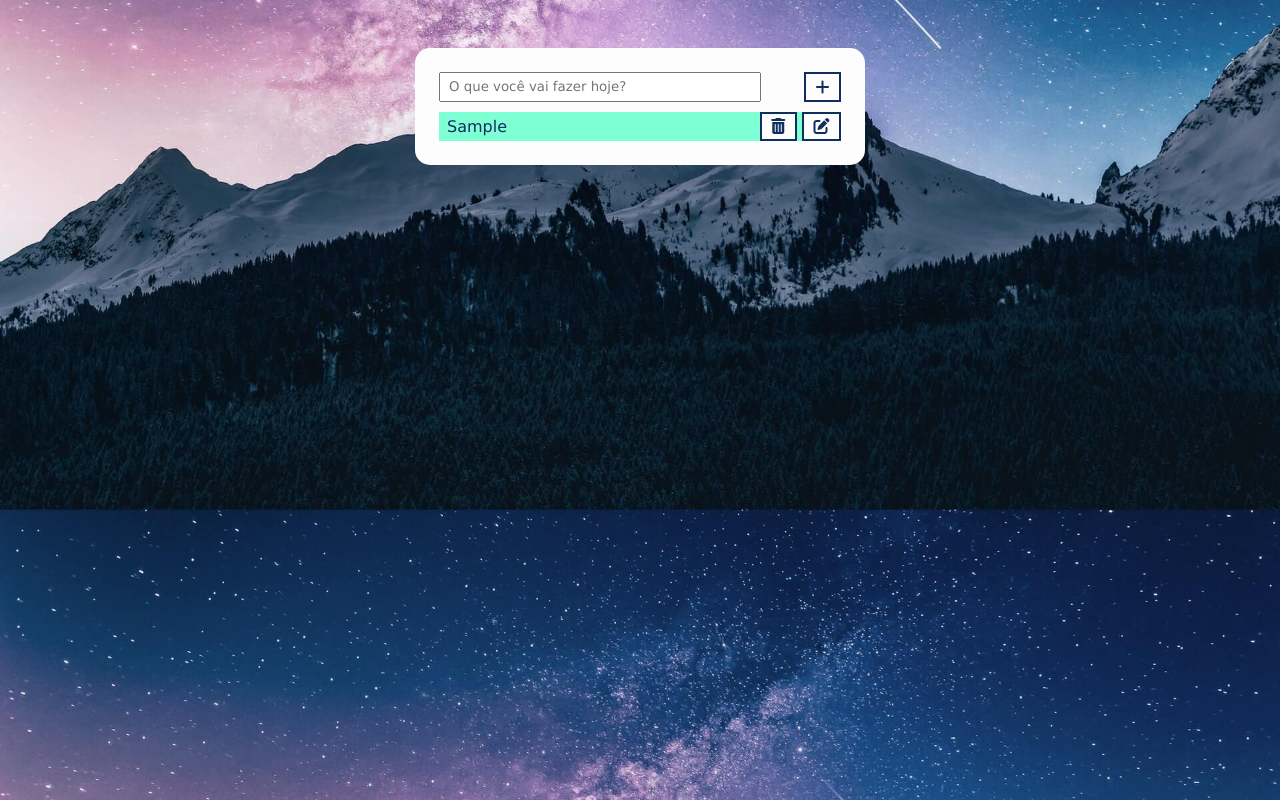
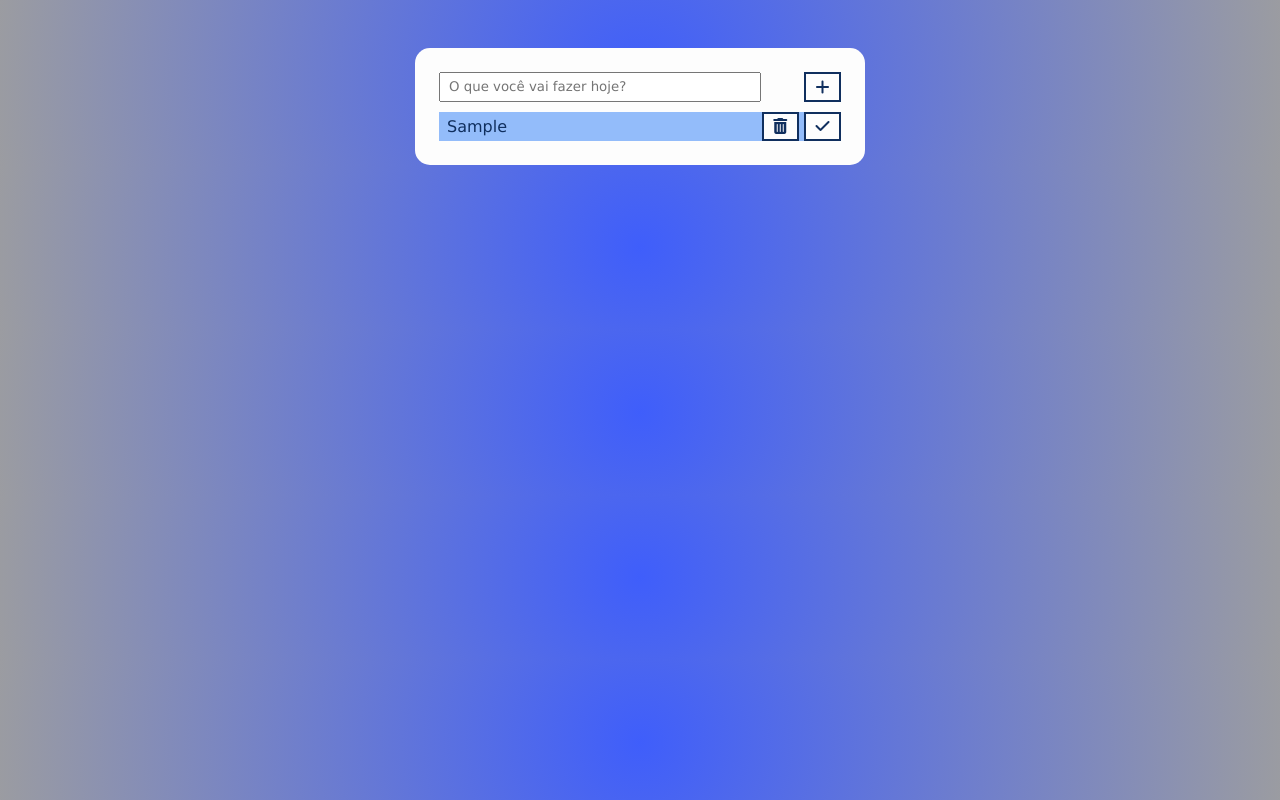
Before and after one commit to guilherme-kunsch/ToDoList, a plain HTML site: page index.html in a window 1280 px wide. Both pictures are taken after typing "Sample" into the empty fields and a click on the button 822 px from the left and 86 px from the top of the page. Drawn offline with Linux system fonts and the light colour scheme.

Commit message:
finalizando projeto

```diff
--- a/css/style.css
+++ b/css/style.css
@@ -8,9 +8,16 @@
 }
 
 body {
-  background-image: url("../img/bg.jpg");
+  /* background-image: url("../img/bg.jpg");
   background-position: center;
-  background-size: cover;
+  background-size: cover; */
+  background: rgb(63, 94, 251);
+  background: radial-gradient(
+    circle,
+    rgba(63, 94, 251, 1) 0%,
+    rgba(155, 156, 161, 1) 100%
+  );
+  font-family: "Roboto", sans-serif;
 }
 
 button {
@@ -64,7 +71,7 @@ input {
   width: 100%;
   margin-top: 10px;
   padding: 0 0 0 0.5rem;
-  background-color: aquamarine;
+  background-color: #93bcfa;
   color: #102f5e;
   font-size: 16px;
   align-items: center;
@@ -74,6 +81,10 @@ input {
   display: flex; /* Mostrar a tarefa quando a classe 'mostrar' estiver presente */
 }
 
+.tarefa.feita {
+  background-color: rgb(69, 253, 69);
+}
+
 .buttons {
   display: flex;
   gap: 5px;
--- a/index.html
+++ b/index.html
@@ -1,9 +1,12 @@
 <!DOCTYPE html>
-<html lang="en">
+<html lang="pt-br">
   <head>
     <meta charset="UTF-8" />
     <meta name="viewport" content="width=device-width, initial-scale=1.0" />
     <link rel="stylesheet" href="fontawesome-free-6.5.1-web/css/all.css" />
+    <link rel="preconnect" href="https://fonts.googleapis.com">
+    <link rel="preconnect" href="https://fonts.gstatic.com" crossorigin>
+    <link href="https://fonts.googleapis.com/css2?family=Roboto&display=swap" rel="stylesheet">
     <link rel="stylesheet" href="css/style.css" />
     <title>To Do List</title>
   </head>
@@ -19,7 +22,7 @@
           <i class="fa-solid fa-plus"></i>
         </button>
       </form>
-      <div id="result-todo"></div>
+      <div class="result-todo"></div>
       </div>
     </div>
   </body>
--- a/js/scripts.js
+++ b/js/scripts.js
@@ -1,6 +1,6 @@
 const formTodo = document.querySelector(".todo");
 const inputToDo = document.querySelector("#todo-list");
-const result = document.querySelector("#result-todo");
+const result = document.querySelector(".result-todo");
 
 const criaDiv = (tarefa) => {
   const inputValue = inputToDo.value;
@@ -9,36 +9,51 @@ const criaDiv = (tarefa) => {
   tarefa.textContent = inputValue;
 
   //Div Pai chamada buttons
-  const divPai = document.createElement("div")
-  divPai.classList.add("buttons")
-  tarefa.appendChild(divPai)
+  const divPai = document.createElement("div");
+  divPai.classList.add("buttons");
+  tarefa.appendChild(divPai);
 
   //criando um botão de com icone de apagar
-  const apagar = document.createElement("button")
-  divPai.appendChild(apagar)
+  const apagar = document.createElement("button");
+  apagar.classList.add("button_apagar");
+  divPai.appendChild(apagar);
 
-  const iconApagar = document.createElement("i")
+  const iconApagar = document.createElement("i");
   iconApagar.classList.add("fas", "fa-trash-alt");
   apagar.appendChild(iconApagar);
 
-  //criando um botão de com icone de editar
-  const edit = document.createElement("button");
-  divPai.appendChild(edit)
+  //criando um botão de com icone de marcar como feito
+  const feito = document.createElement("button");
+  feito.classList.add("button_marcar");
+  divPai.appendChild(feito);
 
-  const icon = document.createElement("i")
-  icon.classList.add("fas", "fa-pen-to-square");
-  edit.appendChild(icon);
+  const iconFeito = document.createElement("i");
+  iconFeito.classList.add("fas", "fa-check");
+  feito.appendChild(iconFeito);
 
   tarefa.classList.add("mostrar");
   result.appendChild(tarefa);
 
+  apagar.addEventListener("click", function () {
+    tarefa.remove();
+  });
+
+  feito.addEventListener("click", function () {
+    tarefa.classList.add("feita");
+    result.appendChild(tarefa);
+  });
+
   inputToDo.value = "";
-
-}
+};
 
 formTodo.addEventListener("submit", (e) => {
   e.preventDefault();
-  // Create an element div for the new task
+
+  if (inputToDo.value.trim() === "") {
+    alert("Digite sua tarefa");
+    return;
+  }
+
   const tarefa = document.createElement("div");
   criaDiv(tarefa);
 });
```
